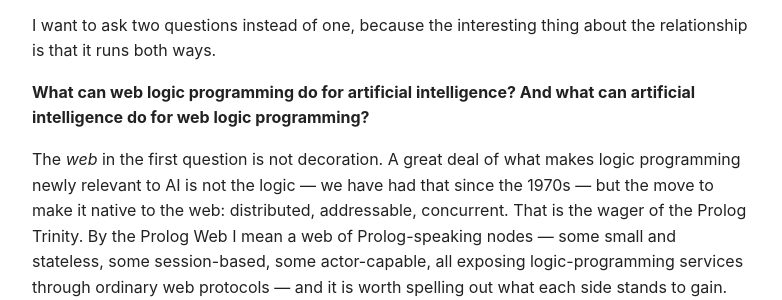
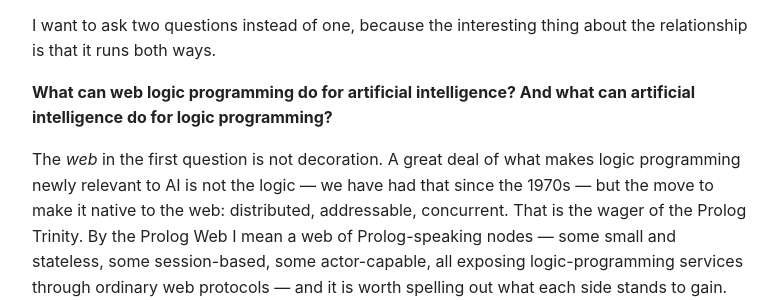
Before and after one commit to torbjornlager/book-project-home, a Jekyll site: the page built from _posts/2026-06-01-neither-rescue-nor-replacement.md, in a window 1280 px wide and 900 px high. Shown: the part 307-607 px from the top of the window, without its empty margins (248-1030 px from the left). Built offline with Jekyll 4.4.1, drawn with Linux system fonts in a browser that asks for light colours; comment, search, counter and statistics services are not loaded; some of the changed text lies outside the part shown.

Commit message:
Update 2026-06-01-neither-rescue-nor-replacement.md

```diff
--- a/_posts/2026-06-01-neither-rescue-nor-replacement.md
+++ b/_posts/2026-06-01-neither-rescue-nor-replacement.md
@@ -8,7 +8,7 @@
 
 I want to ask two questions instead of one, because the interesting thing about the relationship is that it runs both ways.
 
-**What can web logic programming do for artificial intelligence? And what can artificial intelligence do for web logic programming?**
+**What can web logic programming do for artificial intelligence? And what can artificial intelligence do for logic programming?**
 
 The *web* in the first question is not decoration. A great deal of what makes logic programming newly relevant to AI is not the logic — we have had that since the 1970s — but the move to make it native to the web: distributed, addressable, concurrent. That is the wager of the Prolog Trinity. By the Prolog Web I mean a web of Prolog-speaking nodes — some small and stateless, some session-based, some actor-capable, all exposing logic-programming services through ordinary web protocols — and it is worth spelling out what each side stands to gain.
 
@@ -30,7 +30,7 @@
 
 **A place for the symbolic and the statistical to meet.** None of this is an argument that logic should replace learning. The most interesting work — DeepProbLog, NeurASP, and the wider neuro-symbolic programme — treats the two as layers, with neural perception feeding symbolic inference and symbolic structure constraining neural search. The Prolog Web is, among other things, a candidate substrate for that meeting: a shared, networked space where a learned model can call a proof and a proof can call a learned model.
 
-## What AI can do for web logic programming
+## What AI can do for logic programming
 
 It is worth saying plainly that the present moment did not arrive because the symbolic tradition won an argument. It arrived because neural AI became impressive enough that we now want to let it *act* — and the moment you let a fluent system act, you need machinery for control, memory, permission, explanation, and accountability that the fluent system does not itself supply. Neural AI has, in other words, made the need for symbolic infrastructure visible again. But the traffic runs in both directions, and the reverse direction is, if anything, the more immediately practical. It bears directly on the oldest problem the language has.
 
```
